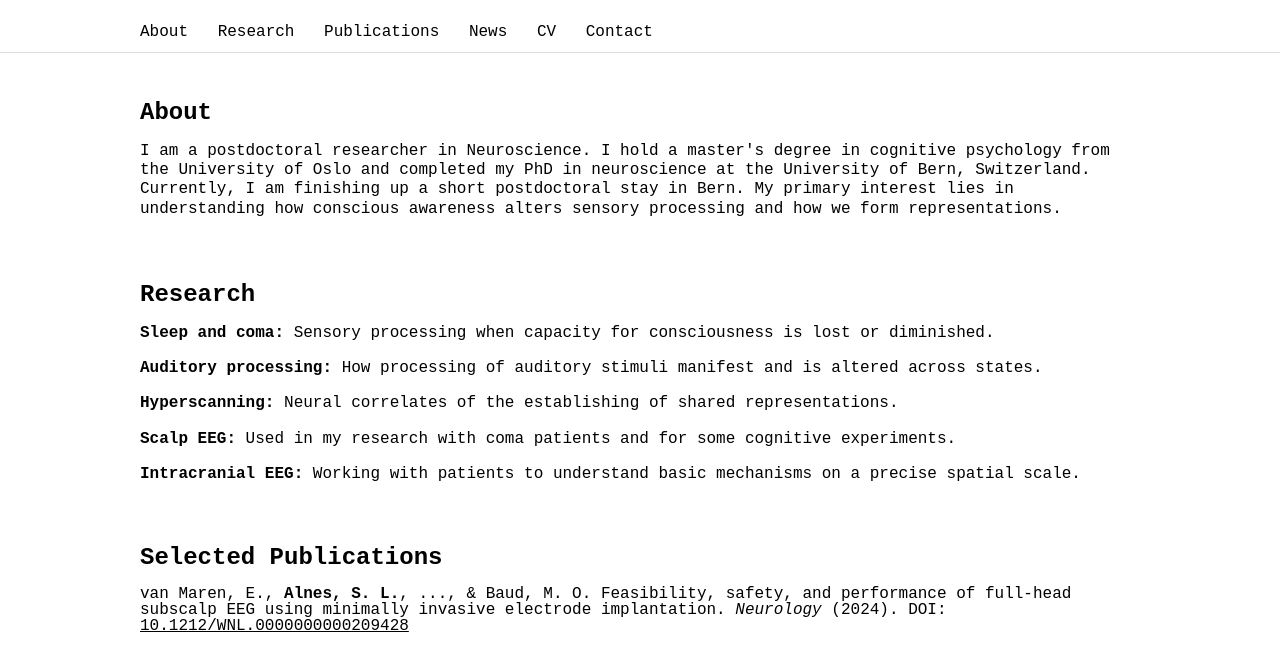
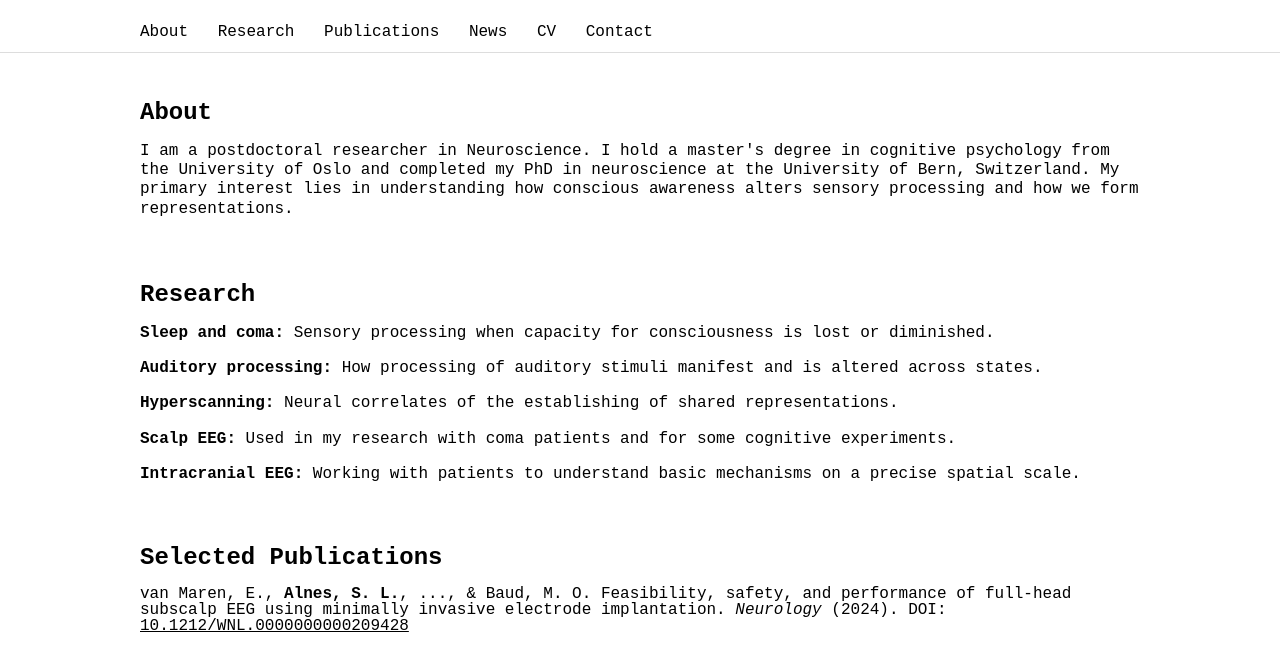
Before and after one commit to slerknes/neuralnes, a plain HTML site: page index.html in a window 1280 px wide. Shown: the part 113-759 px from the top of the page. Drawn offline with Linux system fonts and the light colour scheme.

Commit message:
Update about

```diff
--- a/index.html
+++ b/index.html
@@ -246,7 +246,7 @@
 <section id="about">
     <h2>About</h2>
     <p>
-        I am a postdoctoral researcher in Neuroscience. I hold a master's degree in cognitive psychology from the University of Oslo and completed my PhD in neuroscience at the University of Bern, Switzerland. Currently, I am finishing up a short postdoctoral stay in Bern. My primary interest lies in understanding how conscious awareness alters sensory processing and how we form representations.
+        I am a postdoctoral researcher in Neuroscience. I hold a master's degree in cognitive psychology from the University of Oslo and completed my PhD in neuroscience at the University of Bern, Switzerland. My primary interest lies in understanding how conscious awareness alters sensory processing and how we form representations.
     </p>
 </section>
 
```
